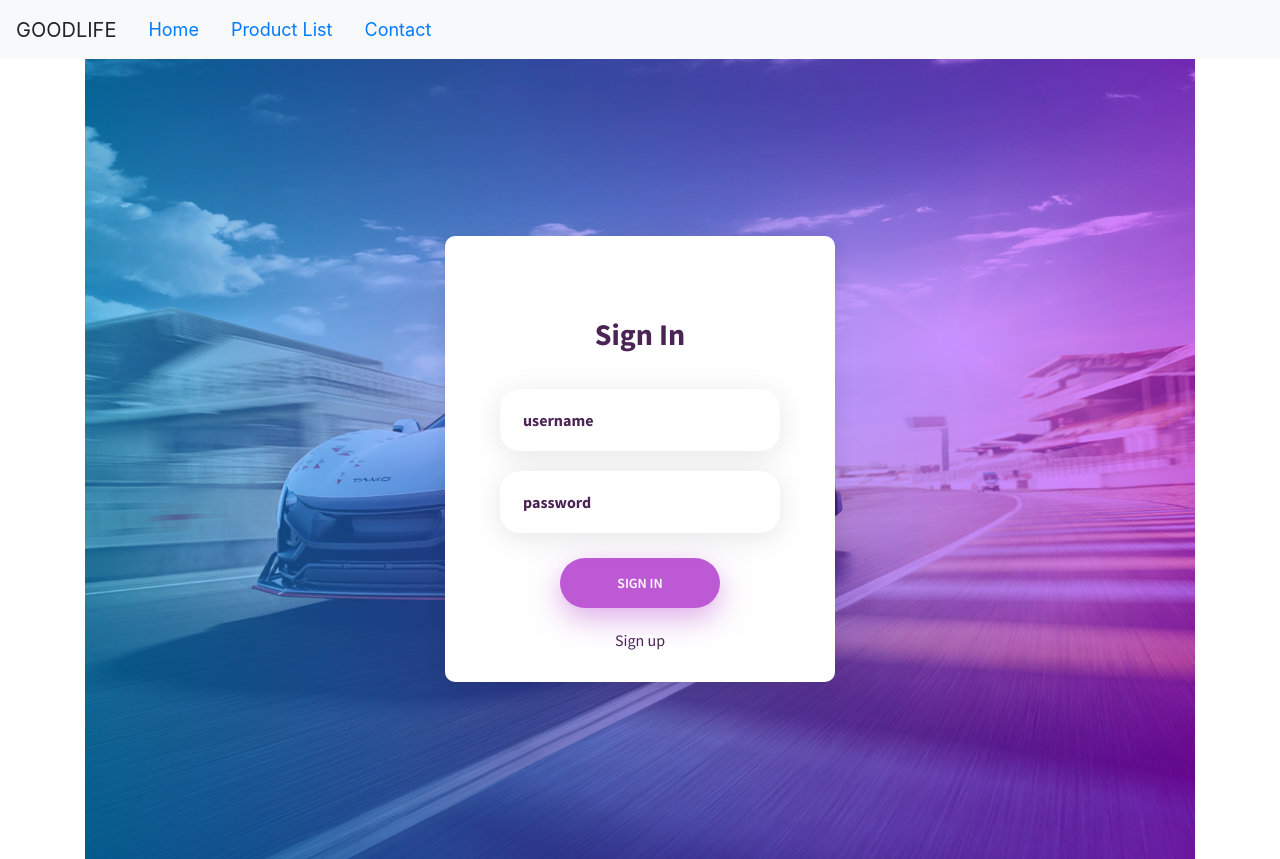
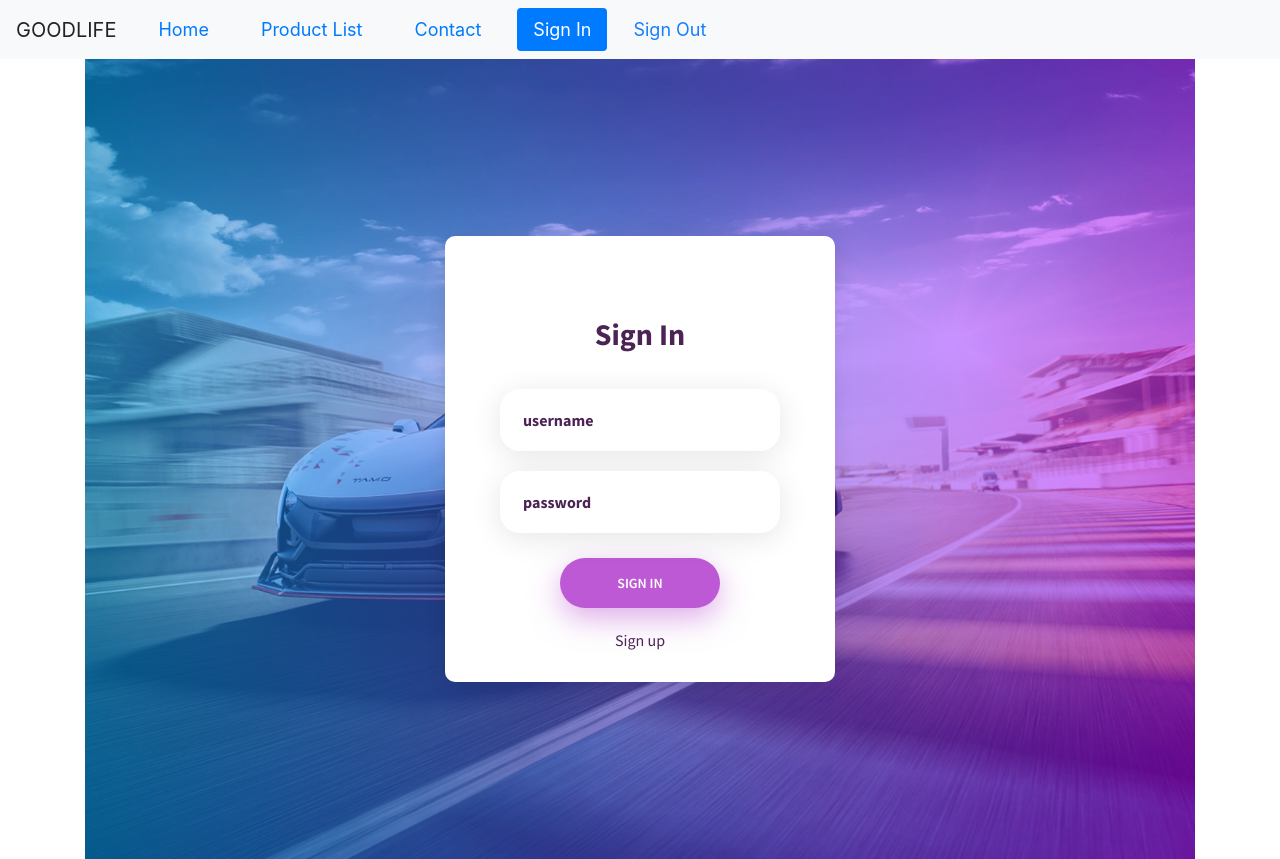
Before and after one commit to zhaocxu1996/info6150-final-project, an Angular app in the folder final-project/: page /login in a window 1280 px wide. Built offline with nearby package versions, Linux system fonts and the light colour scheme.

Commit message:
add login logout button

```diff
--- a/final-project/src/app/app.component.css
+++ b/final-project/src/app/app.component.css
@@ -1,3 +1,16 @@
 .nav-link {
   font-size: large;
 }
+
+.nav-btn {
+  border: 0;
+  background-color: #f8f9fa;
+  color: #157ffb;
+  font-size: large;
+}
+
+li {
+  margin: auto;
+  padding-left: 10px;
+  padding-right: 10px;
+}
--- a/final-project/src/app/app.component.html
+++ b/final-project/src/app/app.component.html
@@ -3,7 +3,9 @@
     <ul class='nav nav-pills'>
       <li><a class='nav-link' routerLinkActive='active' [routerLink]="['/welcome']">Home</a></li>
       <li><a class='nav-link' routerLinkActive='active' [routerLink]="['/products']">Product List</a></li>
-      <li><a class='nav-link' routerLinkActive='active' [routerLink]="['/contact']">Contact </a></li>
+      <li><a class='nav-link' routerLinkActive='active' [routerLink]="['/contact']">Contact</a></li>
+      <li><a class='nav-link' routerLinkActive='active' [routerLink]="['/login']">Sign In</a></li>
+      <li><button class="nav-btn" type="submit" (click)="logout()">Sign Out</button></li>
     </ul>
 </nav>
 <div class='container'>
--- a/final-project/src/app/app.component.ts
+++ b/final-project/src/app/app.component.ts
@@ -1,4 +1,6 @@
 import { Component } from '@angular/core';
+import { UserService } from './users/user.service';
+import { Router } from '@angular/router';
 
 @Component({
   selector: 'pm-root',
@@ -7,4 +9,11 @@ import { Component } from '@angular/core';
 })
 export class AppComponent {
   pageTitle = 'GOODLIFE';
+
+  constructor(private userService: UserService, private router: Router) { }
+
+  logout() {
+    this.userService.logout();
+    this.router.navigate(['welcome']);
+  }
 }
--- a/final-project/src/app/users/user.service.ts
+++ b/final-project/src/app/users/user.service.ts
@@ -13,7 +13,7 @@ export class UserService {
 
   private remoteUrlPattern = 'http://localhost:3000/users';
 
-  constructor(private http: HttpClient, private router: Router) { }
+  constructor(private http: HttpClient) { }
 
   public getAllUsers(): Observable<Array<User>> {
     const users$ = this.http.get<User[]>(this.remoteUrlPattern);
@@ -42,6 +42,11 @@ export class UserService {
     }
   }
 
+  public logout() {
+    this.user = undefined;
+    console.log(this.user);
+  }
+
   public saveNewUser(user: Object): Observable<User> {
     const user$ = this.http.post<User>(this.remoteUrlPattern, user);
     return user$;
```
